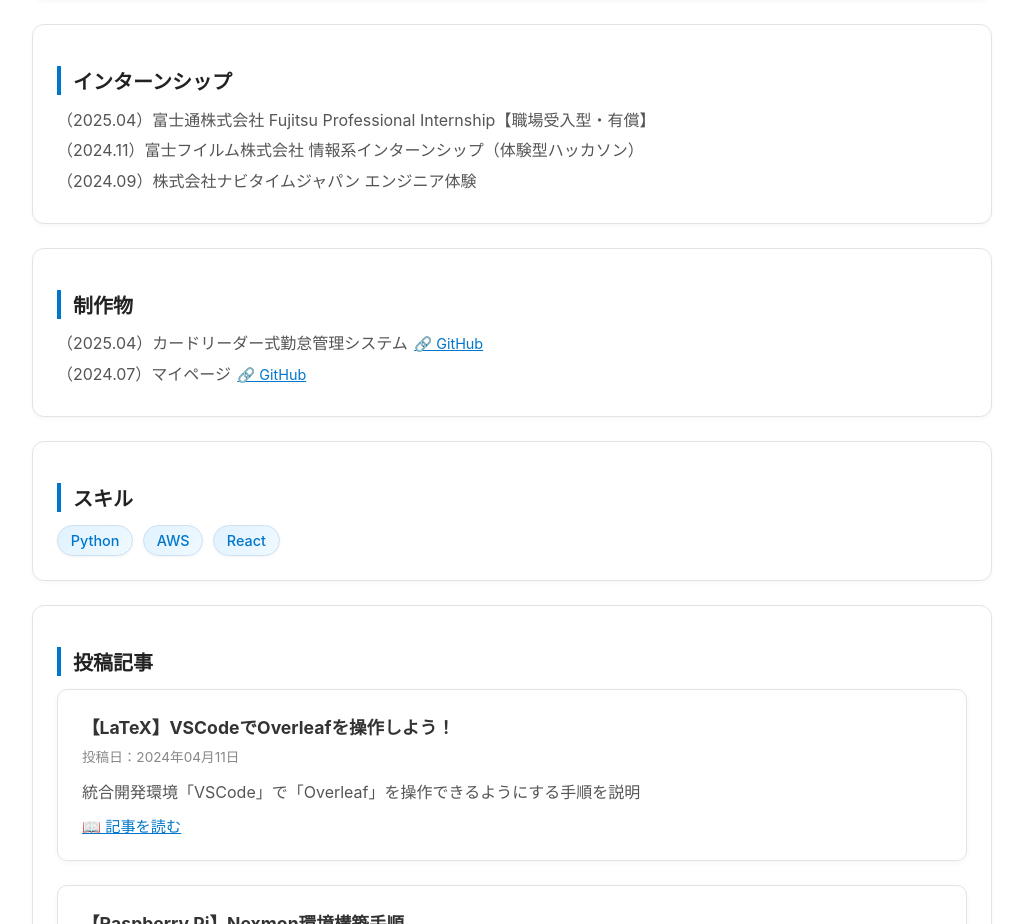
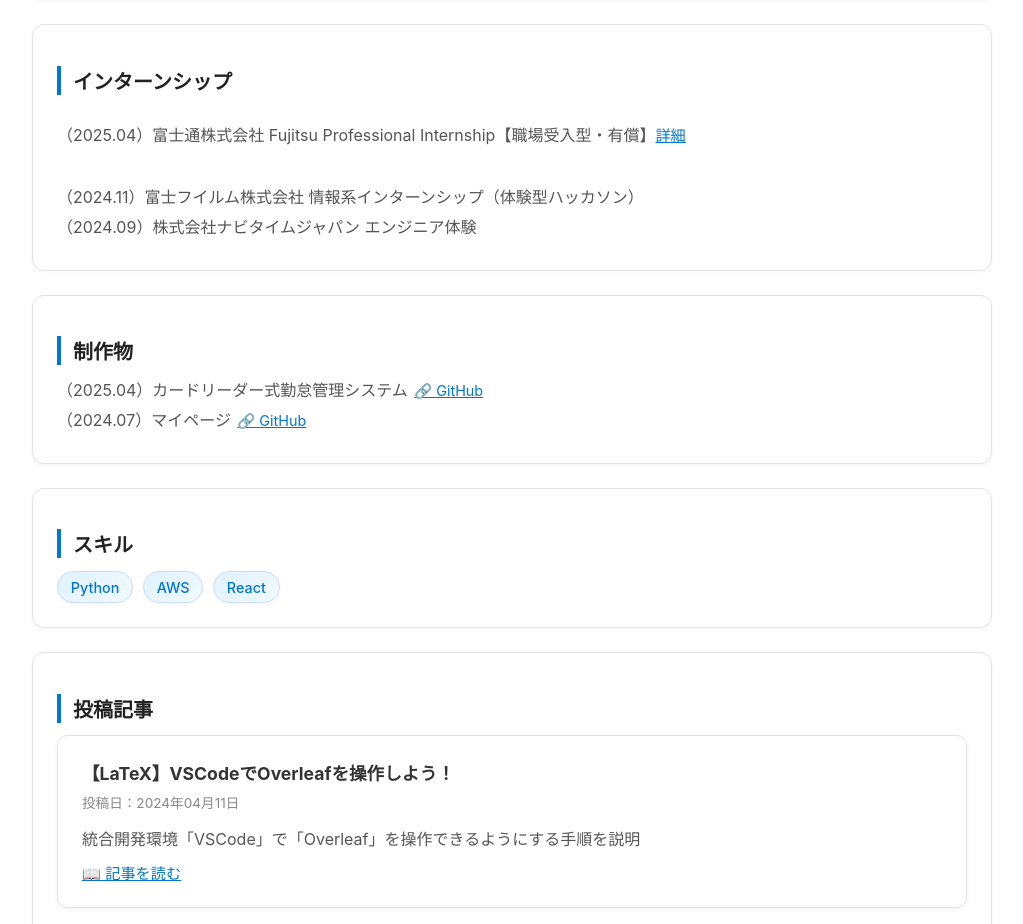
Before and after one commit to haradakaito/aws-mypage, a React (Create React App) app in the folder web/: page /jp in a window 1280 px wide. Shown: the part 1433-2357 px from the top of the page, without its empty margins (128-1151 px from the left). Built offline with nearby package versions, Linux system fonts and the light colour scheme.

Commit message:
[add] 富士通インターンシップ認定バッジ

```diff
--- a/web/src/pages/HomePageEN.tsx
+++ b/web/src/pages/HomePageEN.tsx
@@ -66,7 +66,9 @@ const HomePageEN = () => {
 
             <section>
             <h2>Internships</h2>
-            <p>(Apr. 2025) Fujitsu Professional Internship (Paid, Onsite)</p>
+            <p>(Apr. 2025) Fujitsu Professional Internship (Paid, Onsite)
+                <a href="https://www.openbadge-global.com/ns/portal/openbadge/public/assertions/detail/YWovWWZmRFdpWEV3RWNCd3V4Y29zQT09">Detail</a>
+            </p>
             <p>(Nov. 2024) Fujifilm IT Internship Program (Hackathon-Style)</p>
             <p>(Sep. 2024) NAVITIME JAPAN – Engineering Experience Program</p>
             </section>
--- a/web/src/pages/HomePageJP.tsx
+++ b/web/src/pages/HomePageJP.tsx
@@ -65,7 +65,9 @@ const HomePageJP = () => {
 
             <section>
             <h2>インターンシップ</h2>
-            <p>（2025.04）富士通株式会社 Fujitsu Professional Internship【職場受入型・有償】</p>
+            <p>（2025.04）富士通株式会社 Fujitsu Professional Internship【職場受入型・有償】
+                <a href="https://www.openbadge-global.com/ns/portal/openbadge/public/assertions/detail/YWovWWZmRFdpWEV3RWNCd3V4Y29zQT09">詳細</a>
+            </p>
             <p>（2024.11）富士フイルム株式会社 情報系インターンシップ（体験型ハッカソン）</p>
             <p>（2024.09）株式会社ナビタイムジャパン エンジニア体験</p>
             </section>
```
